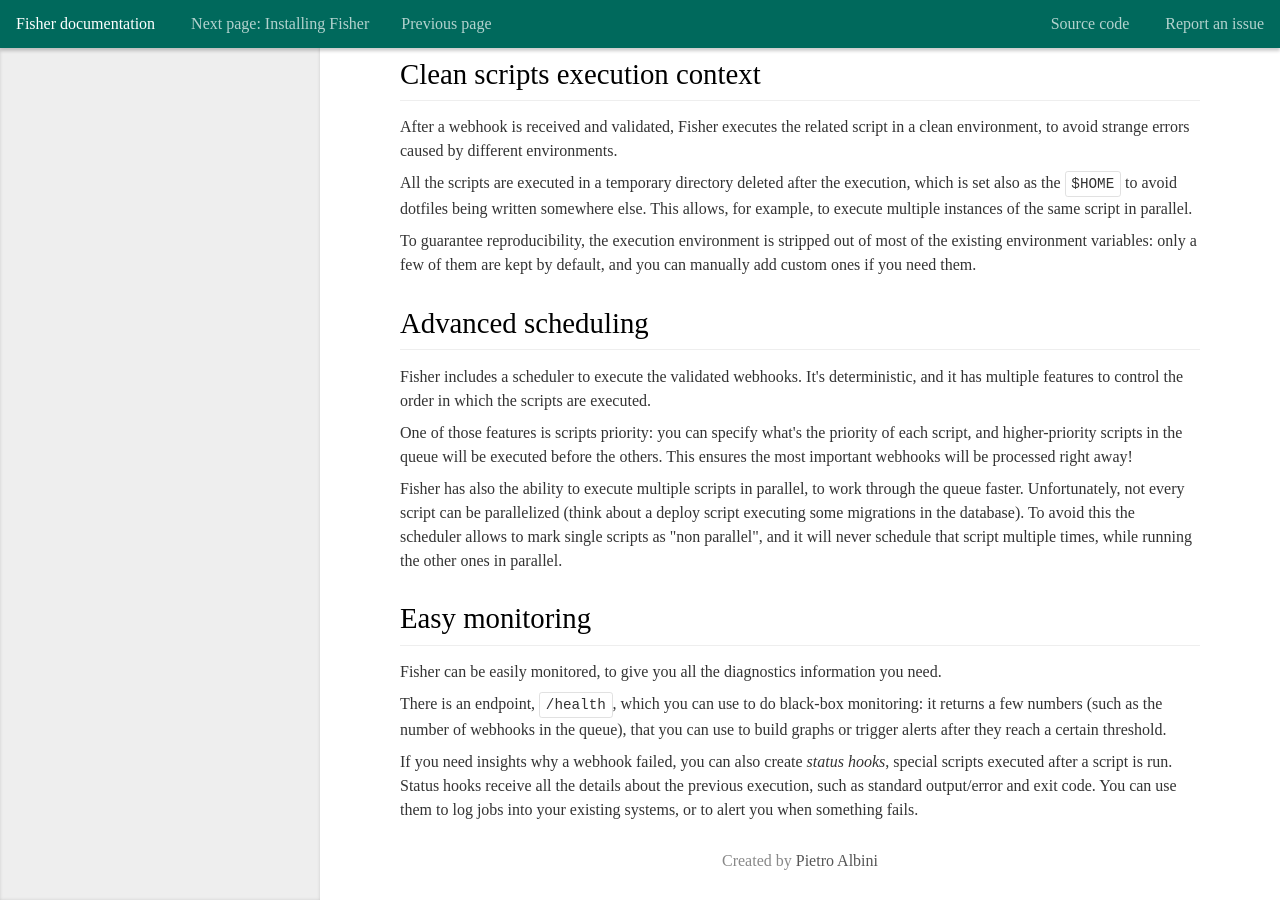
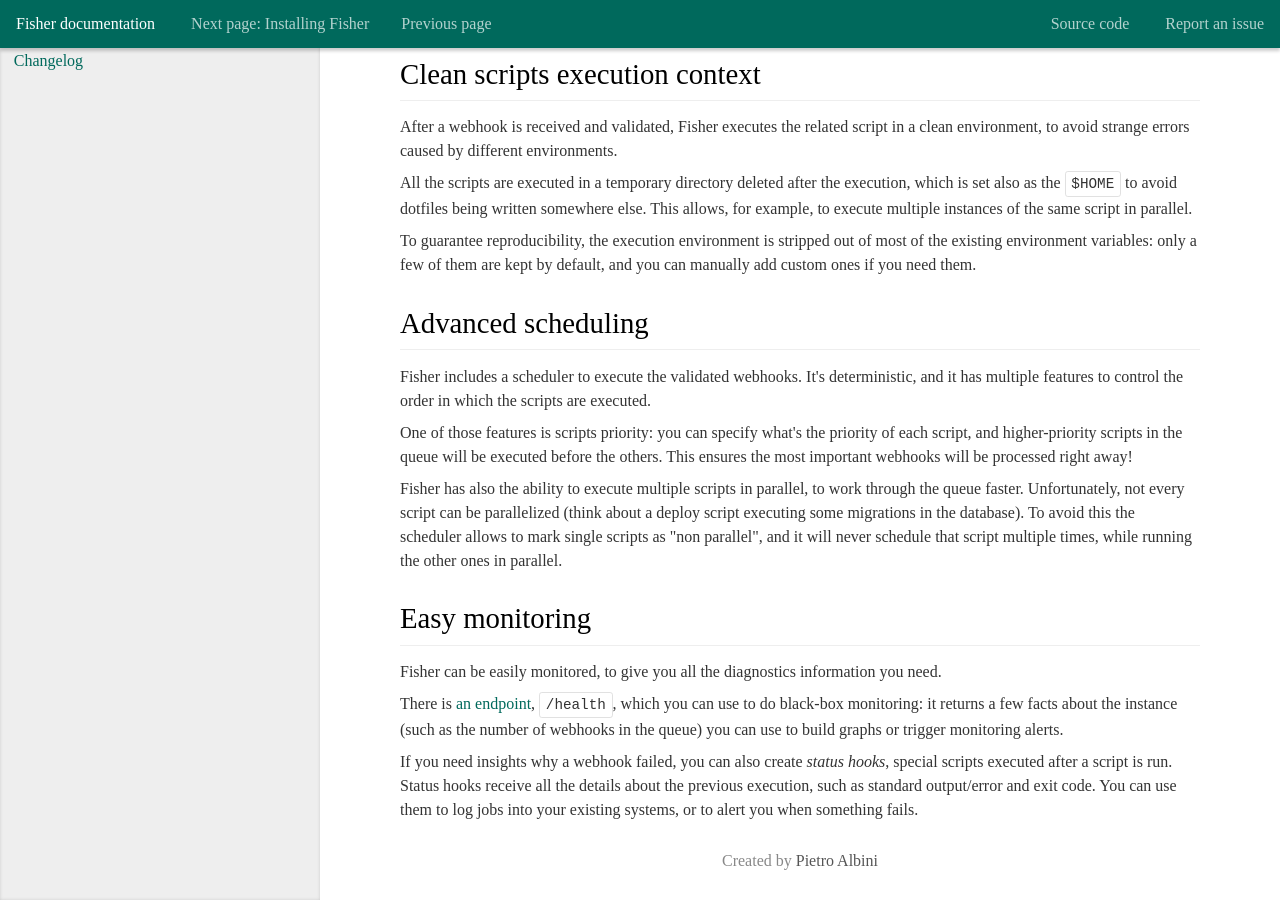
Before and after one commit to pietroalbini/fisher, an MkDocs documentation site: the page built from docs/src/why.md, in a window 1280 px wide and 900 px high, scrolled down 766 px. Built offline with MkDocs 1.6.1, drawn with Linux system fonts in a browser that asks for light colours; some web fonts are replaced; old or Windows-style settings are respelled for this version of MkDocs; some of the changed text lies outside the part shown.

Commit message:
docs: document the /health endpoint

```diff
--- a/docs/mkdocs.yml
+++ b/docs/mkdocs.yml
@@ -13,6 +13,7 @@ pages:
     - "Send emails when scripts fails": "tutorial/failure-email.md"
   - "Features":
     - "Monitoring with status hooks": "features/status-hooks.md"
+    - "Monitoring with the health endpoint": "features/health-endpoint.md"
     - "Rate limits": "features/rate-limits.md"
     - "Third-party providers": "features/providers.md"
   - "Documentation":
--- a/docs/src/why.md
+++ b/docs/src/why.md
@@ -76,9 +76,10 @@ in parallel.
 Fisher can be easily monitored, to give you all the diagnostics information you
 need.
 
-There is an endpoint, `/health`, which you can use to do black-box monitoring:
-it returns a few numbers (such as the number of webhooks in the queue), that you
-can use to build graphs or trigger alerts after they reach a certain threshold.
+There is [an endpoint](features/health-endpoint.md), `/health`, which you can
+use to do black-box monitoring: it returns a few facts about the instance (such
+as the number of webhooks in the queue) you can use to build graphs or
+trigger monitoring alerts.
 
 If you need insights why a webhook failed, you can also create *status hooks*,
 special scripts executed after a script is run. Status hooks receive all the
```
Also changed, not shown: docs/src/features/health-endpoint.md (added, +48 -0 lines).
